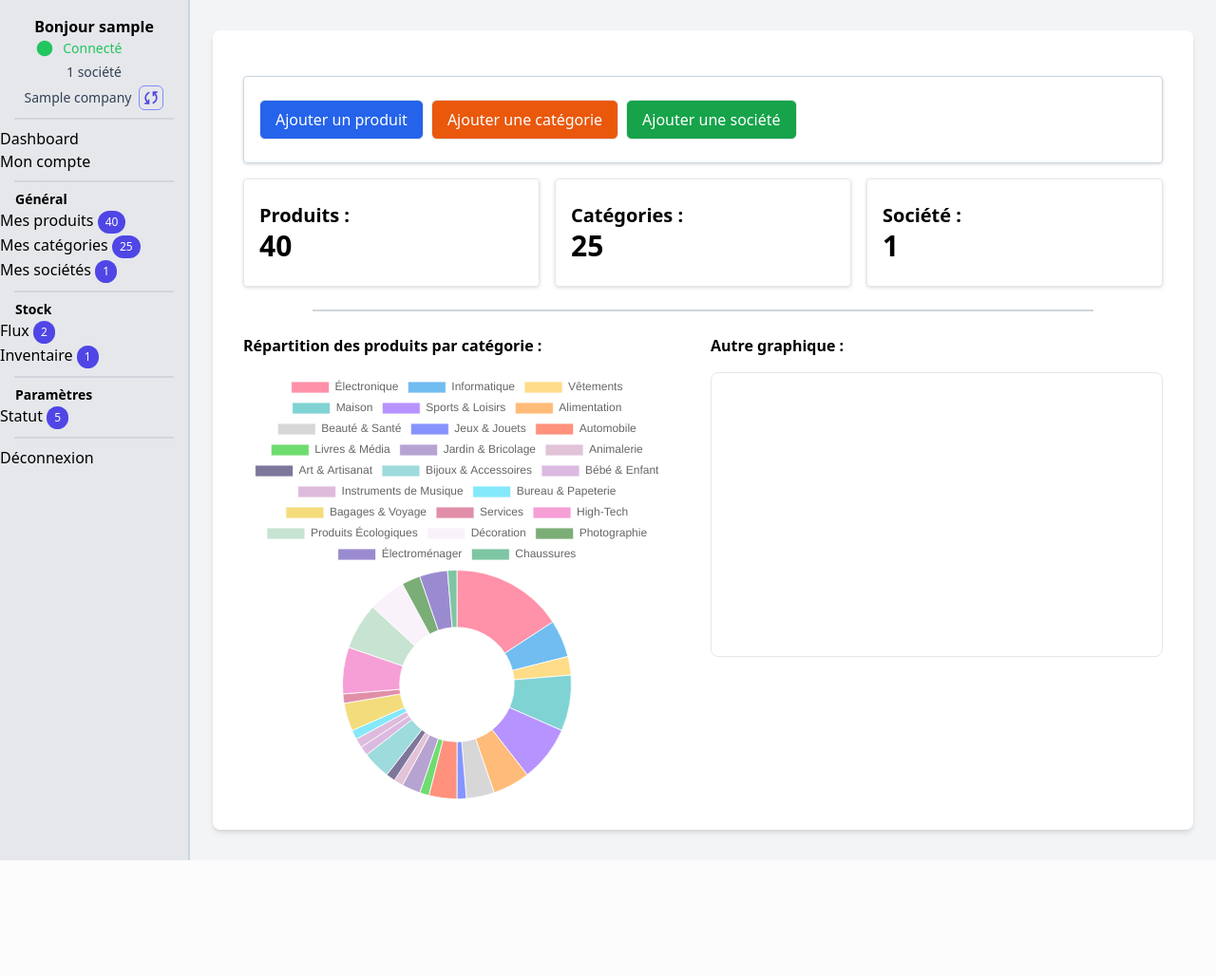
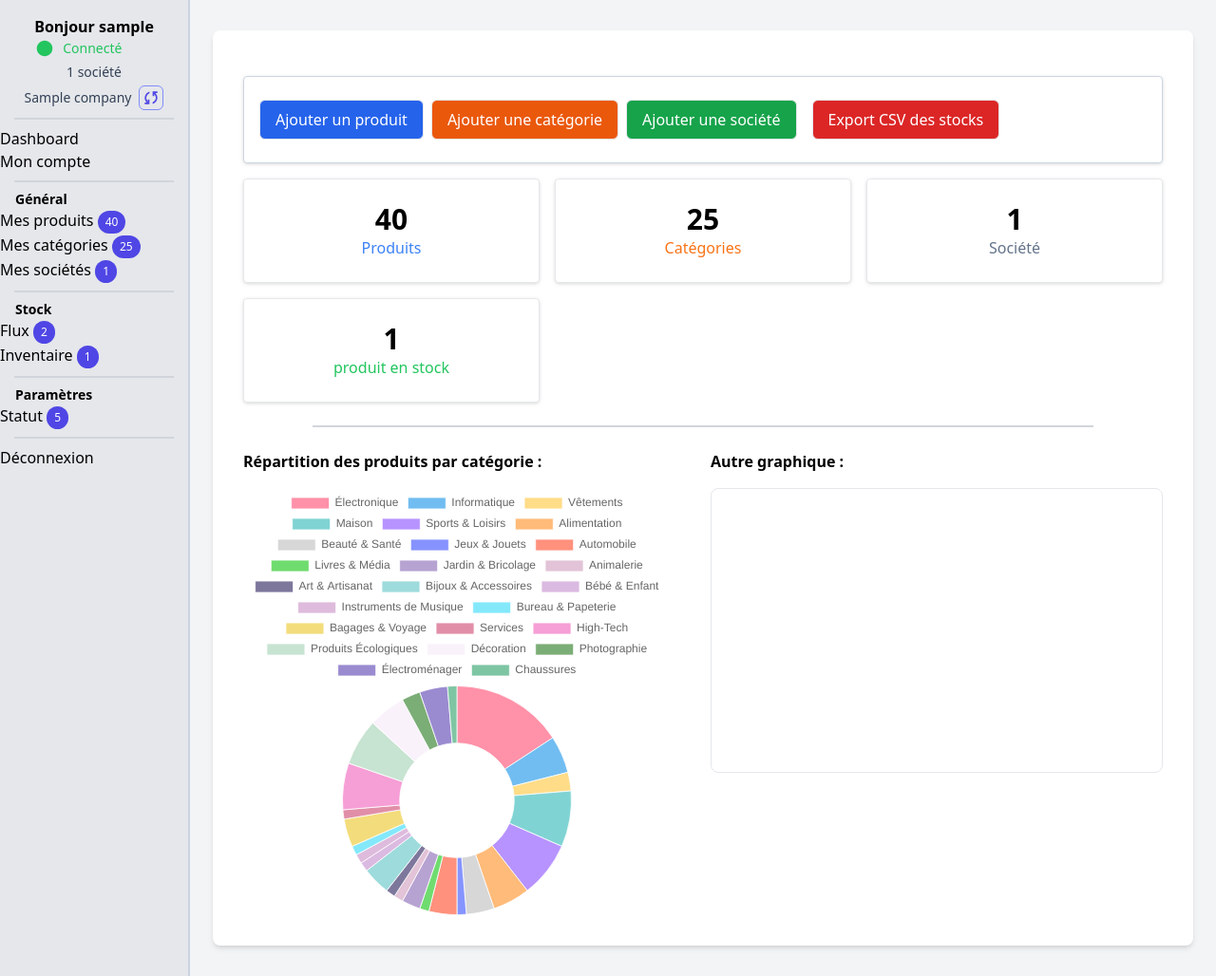
Before and after one commit to math-dev-24/stock-django, a Django app: page /dashboard in a window 1280 px wide. Shown: the whole page at 95% size. Before the commit the page ends 906 px from the top, so only its background shows below. Run offline with Django 5.2, Linux system fonts and the light colour scheme; a user stored in the database is signed in; data comes from the database, SQL or seed files in the repository; tables that the repository leaves empty hold one stand-in row (values such as "Sample post"); parts of the project's set-up code (start-up, migrations or seed data) failed here and were passed over.

Commit message:
add export csv stocks

```diff
--- a/src/static/css/main.css
+++ b/src/static/css/main.css
@@ -1320,6 +1331,11 @@ video {
 .text-indigo-600 {
   --tw-text-opacity: 1;
   color: rgb(79 70 229 / var(--tw-text-opacity));
+}
+
+.text-orange-500 {
+  --tw-text-opacity: 1;
+  color: rgb(249 115 22 / var(--tw-text-opacity));
 }
 
 .text-purple-700 {
--- a/src/stock/urls.py
+++ b/src/stock/urls.py
@@ -10,4 +10,5 @@ urlpatterns = [
     path("flux", views.flux_view, name="flux"),
     path("inventory", views.inventory_view, name="inventory"),
     path("inventory/<int:inventory_id>", views.inventory_detail_view, name="inventory_detail"),
+    path('inventory/export' , views.inventory_export_view, name="inventory_export"),
 ]
--- a/src/stock/views.py
+++ b/src/stock/views.py
@@ -2,7 +2,7 @@ from django.contrib import messages
 from django.shortcuts import render, redirect
 from django.contrib.auth.decorators import login_required
 from catalog.models import Product, Category
-from order.models import Order
+from order.models import Order, Company
 from .models import Inventory
 
 
@@ -102,3 +102,34 @@ def inventory_detail_view(request, inventory_id):
     }
 
     return render(request, "stock/inventory-detail.html", context)
+
+
+@login_required
+def inventory_export_view(request):
+    import csv
+    from django.http import HttpResponse
+
+    user = request.user
+
+    companies = Company.objects.filter(members=user)
+
+    inventories = Inventory.objects.filter(company__in=companies)
+
+    response = HttpResponse(content_type='text/csv')
+    response['Content-Disposition'] = 'attachment; filename="inventory.csv"'
+
+    writer = csv.writer(response)
+    writer.writerow(["id", "company", "product", "in_stock", "in_transit", "updated_at"])
+
+    # Données
+    for inventory in inventories:
+        writer.writerow([
+            inventory.id,
+            inventory.company.name,
+            inventory.product.name,
+            inventory.in_stock,
+            inventory.in_transit,
+            inventory.updated_at
+        ])
+
+    return response
--- a/src/templates/catalog/product/list.html
+++ b/src/templates/catalog/product/list.html
@@ -17,7 +17,7 @@
         </a>
     </div>
    <div>
-       <form method="GET" class="grid grid-cols-5 gap-2 m-0 p-0" id="filter-form">
+       <form method="GET" class="flex gap-1 items-center justify-around m-0 p-0" id="filter-form">
             <div class="form-group col-span-2">
                 <label for="category">Catégorie</label>
                 <select name="category" id="category" class="border border-gray-300 rounded-lg p-2 focus:border-indigo-500 focus:ring-indigo-500">
--- a/src/templates/stock/dashboard.html
+++ b/src/templates/stock/dashboard.html
@@ -17,32 +17,52 @@
             <a href="{% url 'order:company_add' %}" class="btn btn-success" >
                 Ajouter une société
             </a>
+            <div class="min-w-1 min-h-2/3 bg-slate-400 rounded"></div>
+            <a href="{% url 'stock:inventory_export' %}" class="btn btn-danger" >
+                Export CSV des stocks
+            </a>
         </div>
 
         <!-- Tableau de bord -->
         <div class="grid grid-cols-3 gap-4">
-            <div class="border rounded bg-white drop-shadow py-6 px-4 hover:border-blue-300">
-                <h2 class="text-xl font-semibold">
-                    <a href="{% url 'catalog:product_list' %}" class="hover:underline hover:text-blue-500">Produit{{ products.count|pluralize }} :</a>
-                </h2>
+            <div class="border rounded bg-white drop-shadow py-6 px-4 hover:border-blue-300 text-center">
                 <p class="text-3xl font-bold">
                    {{ products.count }}
                 </p>
+                <p>
+                    <a href="{% url 'catalog:product_list' %}"  class="text-blue-500">
+                        Produit{{ products.count|pluralize }}
+                    </a>
+                </p>
             </div>
-            <div class="border rounded bg-white drop-shadow py-6 px-4 hover:border-orange-300">
-                <h2 class="text-xl font-semibold">
-                    <a href="{% url 'catalog:category_list' %}" class="hover:underline hover:text-orange-500">Catégorie{{ categories.count|pluralize }} :</a>
-                </h2>
+            <div class="border rounded bg-white drop-shadow py-6 px-4 hover:border-orange-300 text-center">
                 <p class="text-3xl font-bold">
                     {{ categories.count }}
                 </p>
+                <p>
+                    <a href="{% url 'catalog:category_list' %}" class="text-orange-500">
+                        Catégorie{{ categories.count|pluralize }}
+                    </a>
+                </p>
             </div>
-            <div class="border rounded bg-white drop-shadow py-6 px-4 hover:border-slate-300">
-                <h2 class="text-xl font-semibold">
-                    <a href="{% url 'order:company_list' %}" class=" hover:underline hover:text-slate-500">Société{{ companies.count|pluralize }} :</a>
-                </h2>
+            <div class="border rounded bg-white drop-shadow py-6 px-4 hover:border-slate-300 text-center">
                 <p class="text-3xl font-bold">
                     {{ companies.count }}
+                </p>
+                <p>
+                    <a href="{% url 'order:company_list' %}" class="text-slate-500">
+                        Société{{ companies.count|pluralize }}
+                    </a>
+                </p>
+            </div>
+            <div class="border rounded bg-white drop-shadow py-6 px-4 hover:border-green-300 text-center">
+                <p class="text-3xl font-bold">
+                    {{ nombre_inventories }}
+                </p>
+                <p>
+                    <a href="{% url 'stock:inventory' %}" class="text-green-500">
+                        produit{{ nombre_inventories|pluralize }} en stock
+                    </a>
                 </p>
             </div>
         </div>
```
Also changed, not shown: other parts of src/static/css/main.css (+22 -19 lines), src/templates/catalog/category/detail.html (+8 -1 lines), src/templates/catalog/product/detail.html (+7 -0 lines), src/static_src/css/main.css (line endings or trailing spaces).
